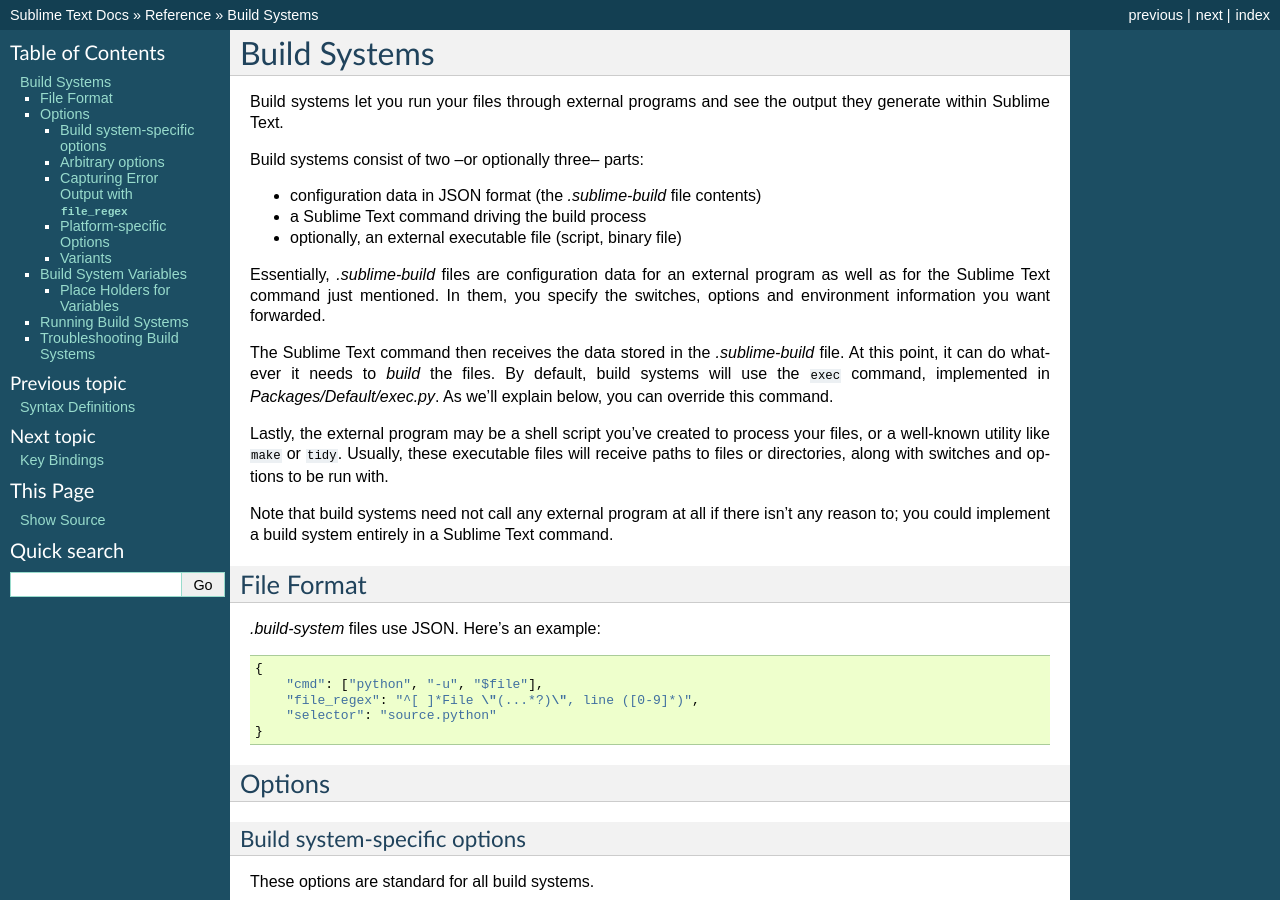
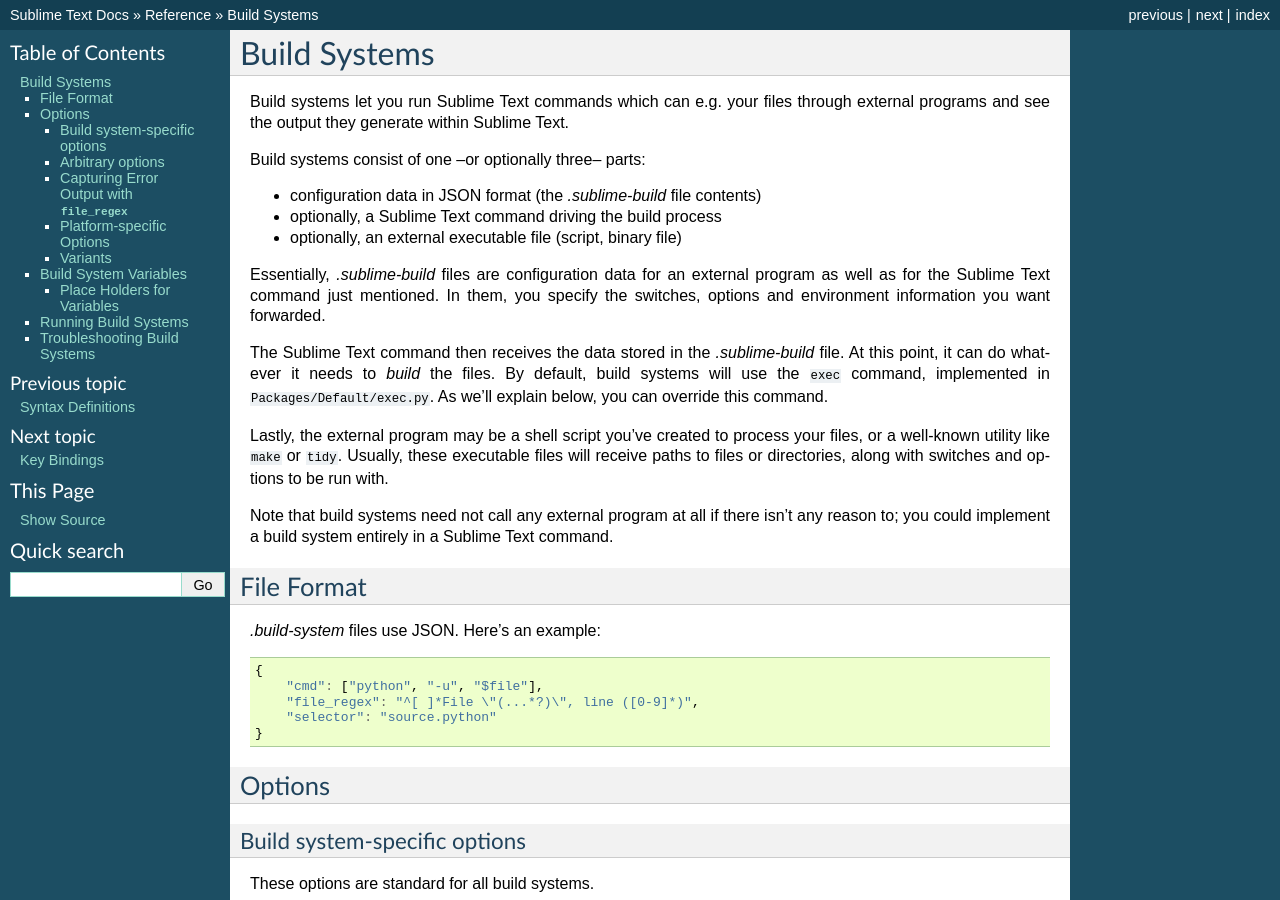
Before and after one commit to guillermooo/sublime-undocs, a Sphinx documentation site: the page built from source/reference/build_systems.rst, in a window 1280 px wide and 900 px high. Built offline with Sphinx 7.4.7, drawn with Linux system fonts in a browser that asks for light colours; some of the changed text lies outside the part shown.

Commit message:
Build system updates

```diff
--- a/source/reference/build_systems.rst
+++ b/source/reference/build_systems.rst
@@ -2,13 +2,13 @@
 Build Systems
 =============
 
-Build systems let you run your files through external programs and see the
-output they generate within Sublime Text.
+Build systems let you run Sublime Text commands which can e.g. your files
+through external programs and see the output they generate within Sublime Text.
 
-Build systems consist of two --or optionally three-- parts:
+Build systems consist of one --or optionally three-- parts:
 
 * configuration data in JSON format (the *.sublime-build* file contents)
-* a Sublime Text command driving the build process
+* optionally, a Sublime Text command driving the build process
 * optionally, an external executable file (script, binary file)
 
 Essentially, *.sublime-build* files are configuration data for an external
@@ -18,7 +18,7 @@
 The Sublime Text command then receives the data stored in the *.sublime-build*
 file. At this point, it can do whatever it needs to *build* the files. By
 default, build systems will use the ``exec`` command, implemented in
-*Packages/Default/exec.py*. As we'll explain below, you can override this
+:file:`Packages/Default/exec.py`. As we'll explain below, you can override this
 command.
 
 Lastly, the external program may be a shell script you've created to process
@@ -84,6 +84,7 @@
     **Only valid inside a variant** (see ``variants``). Identifies variant
     build systems. If ``name`` is *Run*, the variant will show up under the
     **Tools | Build System** menu and be bound to :kbd:`Ctrl+Shift+B`.
+
 
 .. _build-arbitrary-options:
 
@@ -170,8 +173,7 @@
         "working_dir": "${project_path:${folder}}",
         "selector": "source.java",
 
-        "windows":
-        {
+        "windows": {
             "cmd": ["ant.bat"]
         }
     }
```
Also changed, not shown: other parts of source/reference/build_systems.rst (+7 -3 lines).
